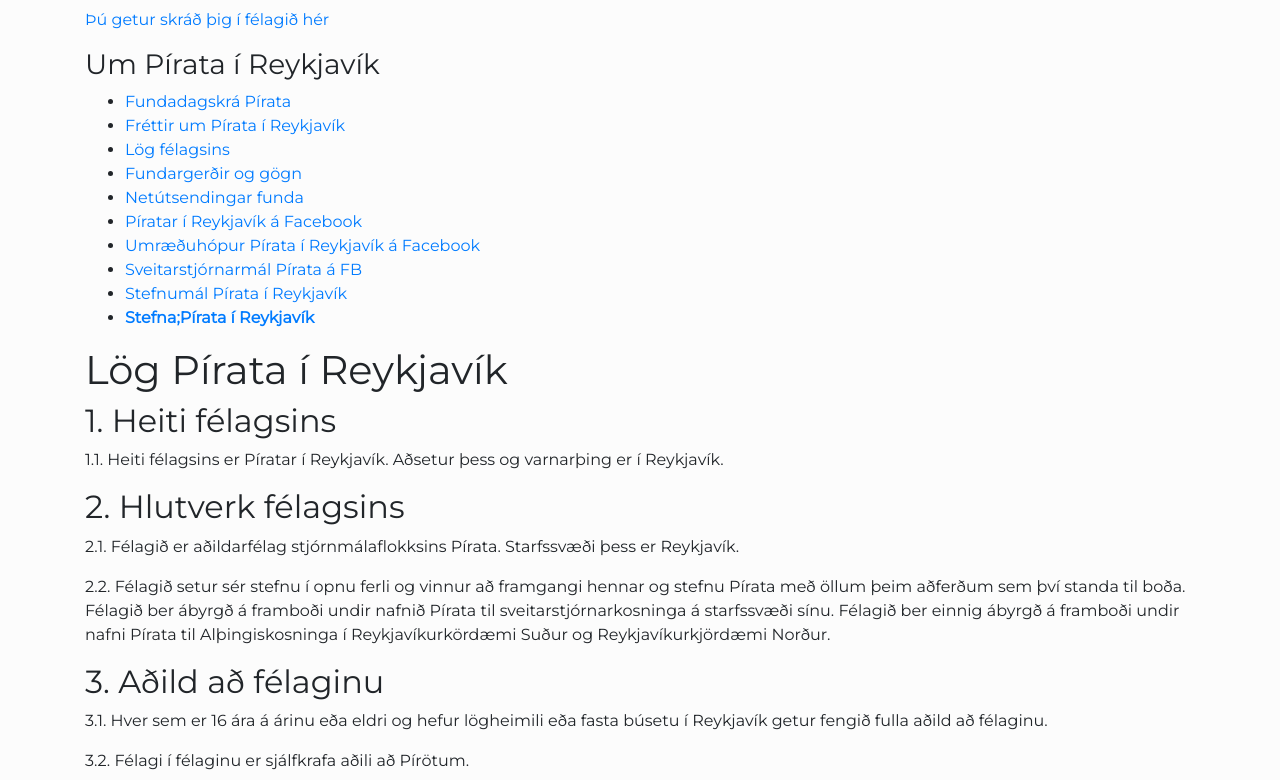
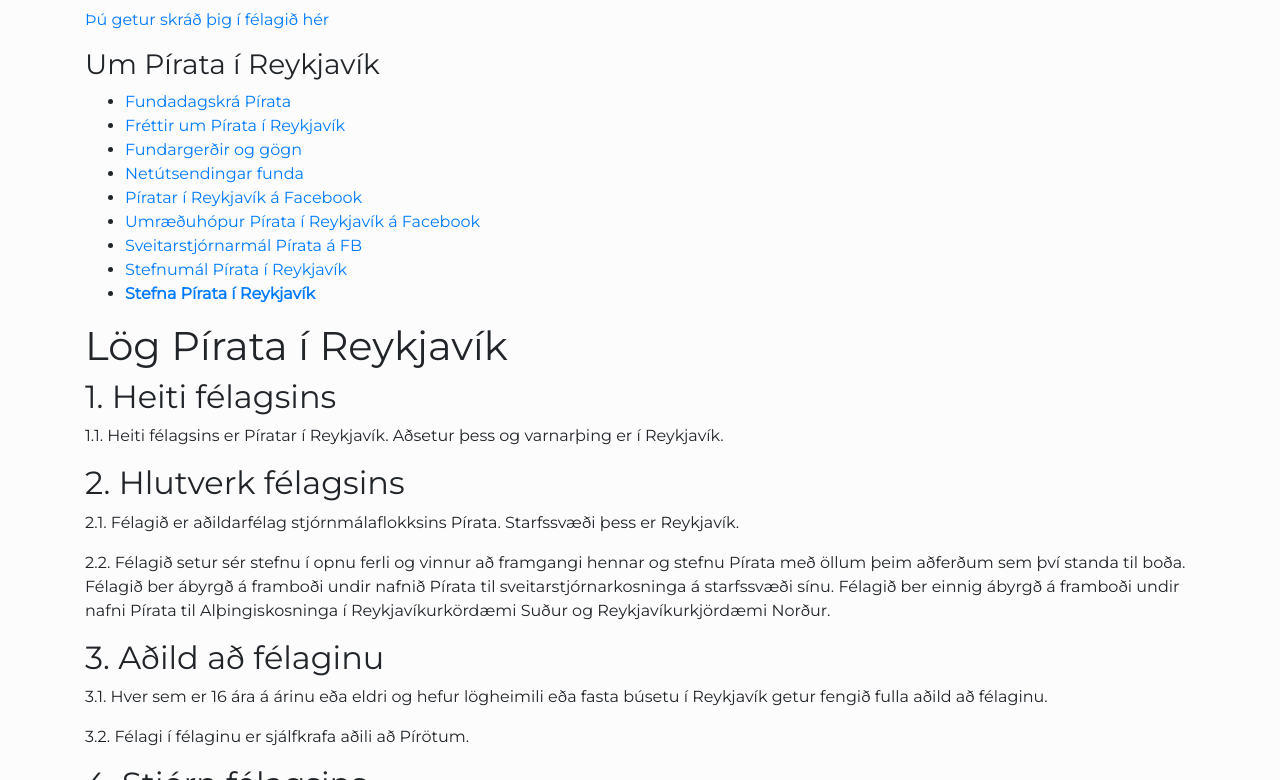
Before and after one commit to piratar/log.piratar.is, a Jekyll site: the page built from reykjavik.md, in a window 1280 px wide and 900 px high, scrolled down 1053 px, cut to the strip 120-900 px from the top of the window. Built offline with Jekyll 4.4.1, drawn with Linux system fonts in a browser that asks for light colours.

Commit message:
Update reykjavik.md

```diff
--- a/reykjavik.md
+++ b/reykjavik.md
@@ -26,14 +26,13 @@
   <ul>
     <li><a href="http://www.piratar.is/taka-thatt/vidburdir/">Fundadagskrá Pírata</a></li>
     <li><a href="http://www.piratar.is/category/piratar-i-reykjavik/">Fréttir um Pírata í Reykjavík</a></li>
-    <li><a href="http://www.piratar.is/log-pirata/log-pirata-reykjavik/">Lög félagsins</a></li>
     <li><a href="http://piratar.is/fundargerdir/reykjavik/">Fundargerðir og gögn</a></li>
     <li><a href="http://bambuser.com/channel/piratafundir">Netútsendingar funda</a></li>
     <li><a href="https://www.facebook.com/PiratarReykjavik/">Píratar í Reykjavík á Facebook</a></li>
     <li><a href="https://www.facebook.com/groups/339983356117434/?fref=ts">Umræðuhópur Pírata í Reykjavík á Facebook</a></li>
     <li><a href="https://www.facebook.com/groups/143509982500002/">Sveitarstjórnarmál Pírata á FB</a></li>
     <li><a href="https://x.piratar.is/polity/102/">Stefnumál Pírata í Reykjavík</a></li>
-    <li><strong><a href="http://piratar.is/adildarfelogin/stefnumal-pirata-reykjavik/">Stefna;Pírata í Reykjavík</a> </strong></li>
+    <li><strong><a href="http://piratar.is/adildarfelogin/stefnumal-pirata-reykjavik/">Stefna Pírata í Reykjavík</a> </strong></li>
   </ul>
 </div>
 
```
